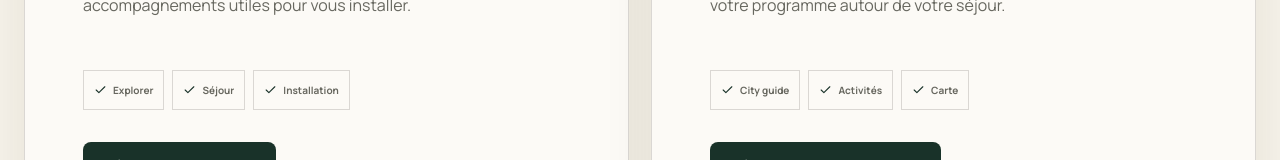
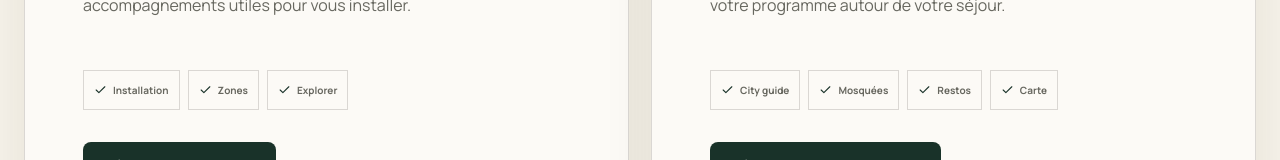
Before and after one commit to Dorianpmy/MyLombok, a Next.js app: page /destinations in a window 1280 px wide. Shown: the part 1214-1374 px from the top of the page. Built offline with nearby package versions, Linux system fonts and the light colour scheme.

Commit message:
feat: clarify KL as city guide only (no immigration)

```diff
--- a/app/data/destinations.ts
+++ b/app/data/destinations.ts
@@ -7,7 +7,7 @@ export const destinations: readonly Destination[] = [
     name: "Lombok",
     country: "Indonésie",
     shortName: "Lombok",
-    description: "Voyage, conciergerie et installation",
+    description: "S’installer et vivre à Lombok",
     coordinates: { latitude: -8.5833, longitude: 116.1167 },
     bounds: [[-9.18, 115.72], [-8.12, 116.86]],
     defaultZoom: 9,
@@ -24,7 +24,7 @@ export const destinations: readonly Destination[] = [
       concierge: true,
       expatriation: true,
     },
-    badges: ["Explorer", "Séjour", "Installation"],
+    badges: ["Installation", "Zones", "Explorer"],
   },
   {
     id: "kuala-lumpur",
@@ -32,7 +32,7 @@ export const destinations: readonly Destination[] = [
     name: "Kuala Lumpur",
     country: "Malaisie",
     shortName: "Kuala Lumpur",
-    description: "City guide, activités et séjour",
+    description: "City guide — activités, mosquées, restaurants et carte",
     coordinates: { latitude: 3.139, longitude: 101.6869 },
     bounds: [[2.95, 101.55], [3.29, 101.83]],
     defaultZoom: 12,
@@ -51,7 +51,7 @@ export const destinations: readonly Destination[] = [
       concierge: false,
       expatriation: false,
     },
-    badges: ["City guide", "Activités", "Carte"],
+    badges: ["City guide", "Mosquées", "Restos", "Carte"],
   },
 ] as const;
 
```
